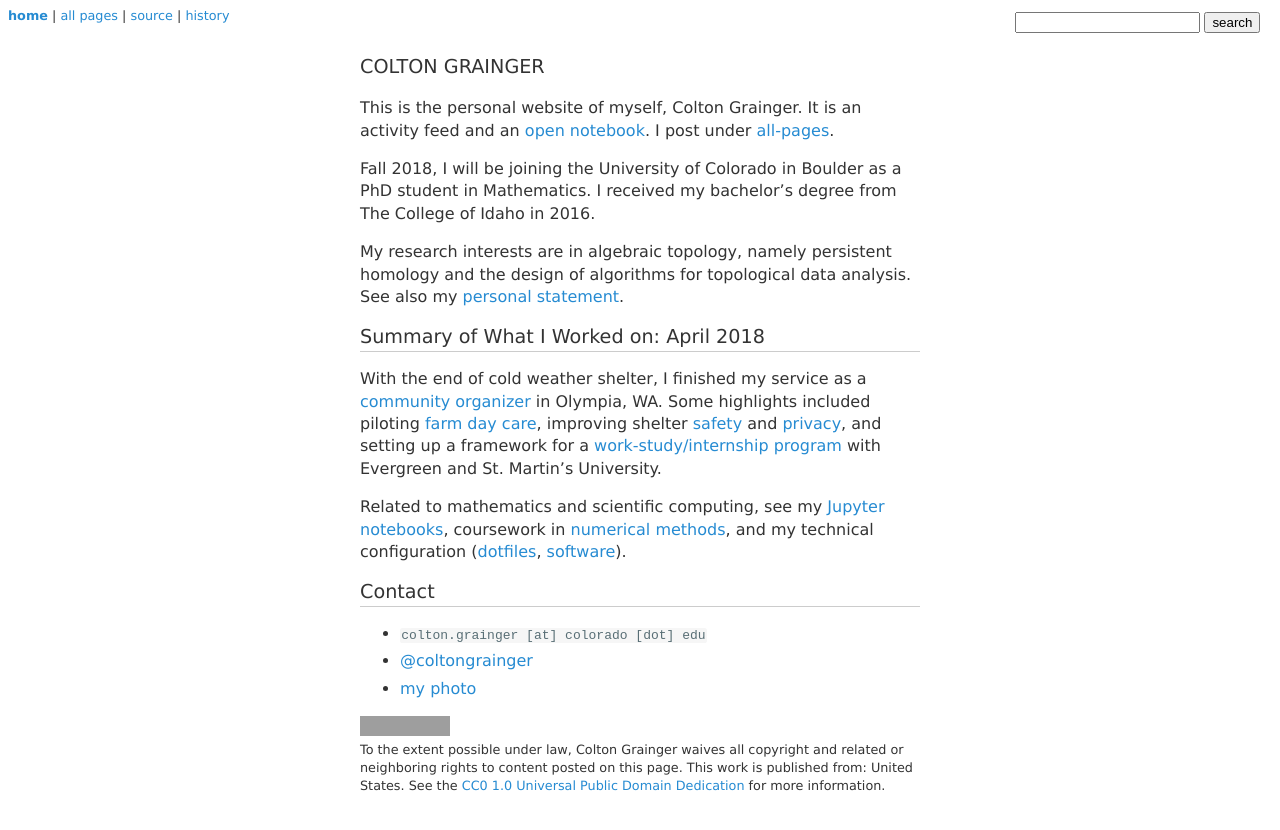
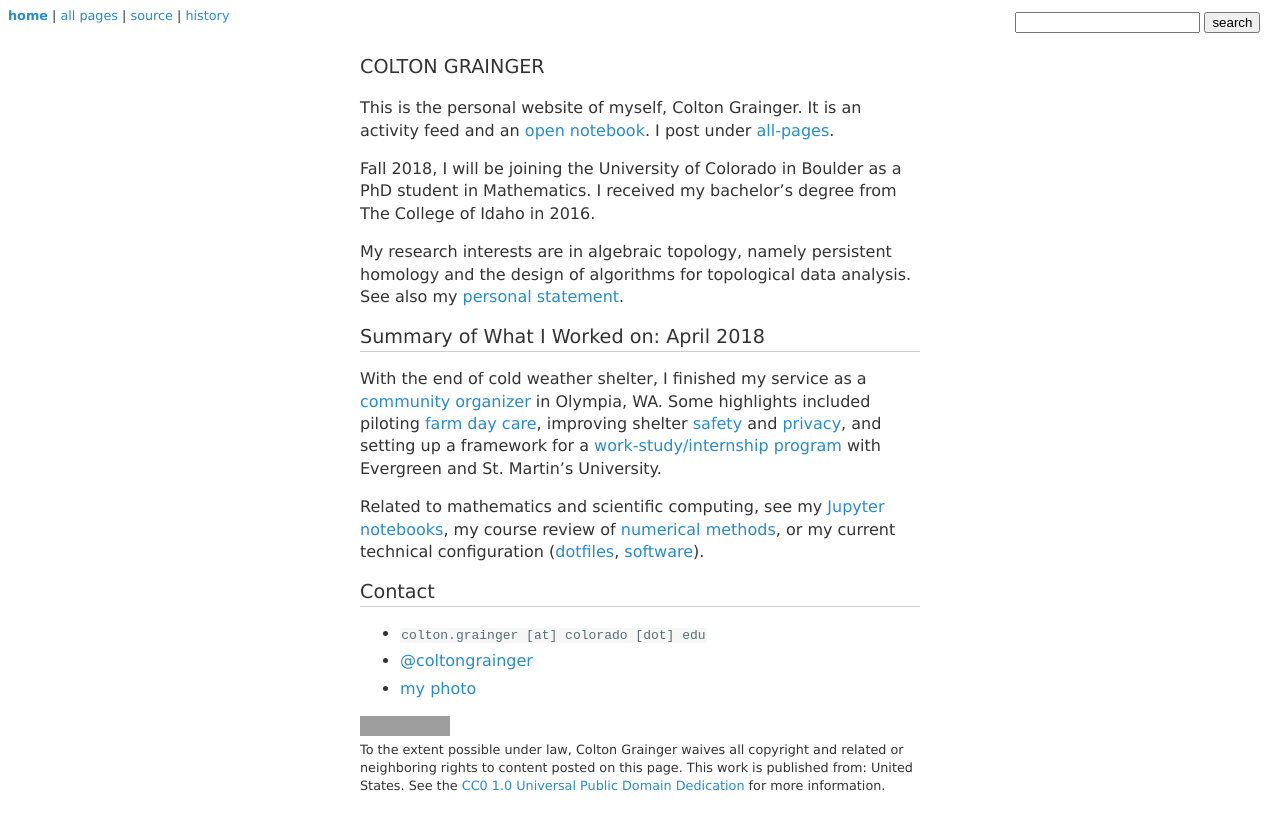
Before and after one commit to coltongrainger/blog, a Jekyll site: the page built from index.md, in a window 1280 px wide. Shown: the top 830 px of the page. Built offline with Jekyll 4.4.1, drawn with Linux system fonts in a browser that asks for light colours; our own code applies the rules of GitHub Pages for plain Markdown files; grey boxes are pictures that could not be loaded.

```diff
--- a/index.md
+++ b/index.md
@@ -18,7 +18,7 @@
 
 With the end of cold weather shelter, I finished my service as a [community organizer](https://github.com/coltongrainger/work) in Olympia, WA. Some highlights included piloting [farm day care](fscss-volunteers/farm-day-care), improving shelter [safety](fscss-volunteers/wiki#safety) and [privacy](https://github.com/coltongrainger/fscss/blob/master/curriculum/2018-04-12-privacy.md), and setting up a framework for a [work-study/internship program](fscss-volunteers/practicum) with Evergreen and St. Martin's University.
 
-Related to mathematics and scientific computing, see my [Jupyter notebooks](https://nbviewer.jupyter.org/github/coltongrainger/notebooks/tree/master/), coursework in [numerical methods](/math-428), and my technical configuration ([dotfiles](https://github.com/coltongrainger/dotfiles), [software](/software)).
+Related to mathematics and scientific computing, see my [Jupyter notebooks](https://nbviewer.jupyter.org/github/coltongrainger/notebooks/tree/master/), my course review of [numerical methods](/math-428), or my current technical configuration ([dotfiles](https://github.com/coltongrainger/dotfiles), [software](/software)).
 
 ## Contact
 
```
